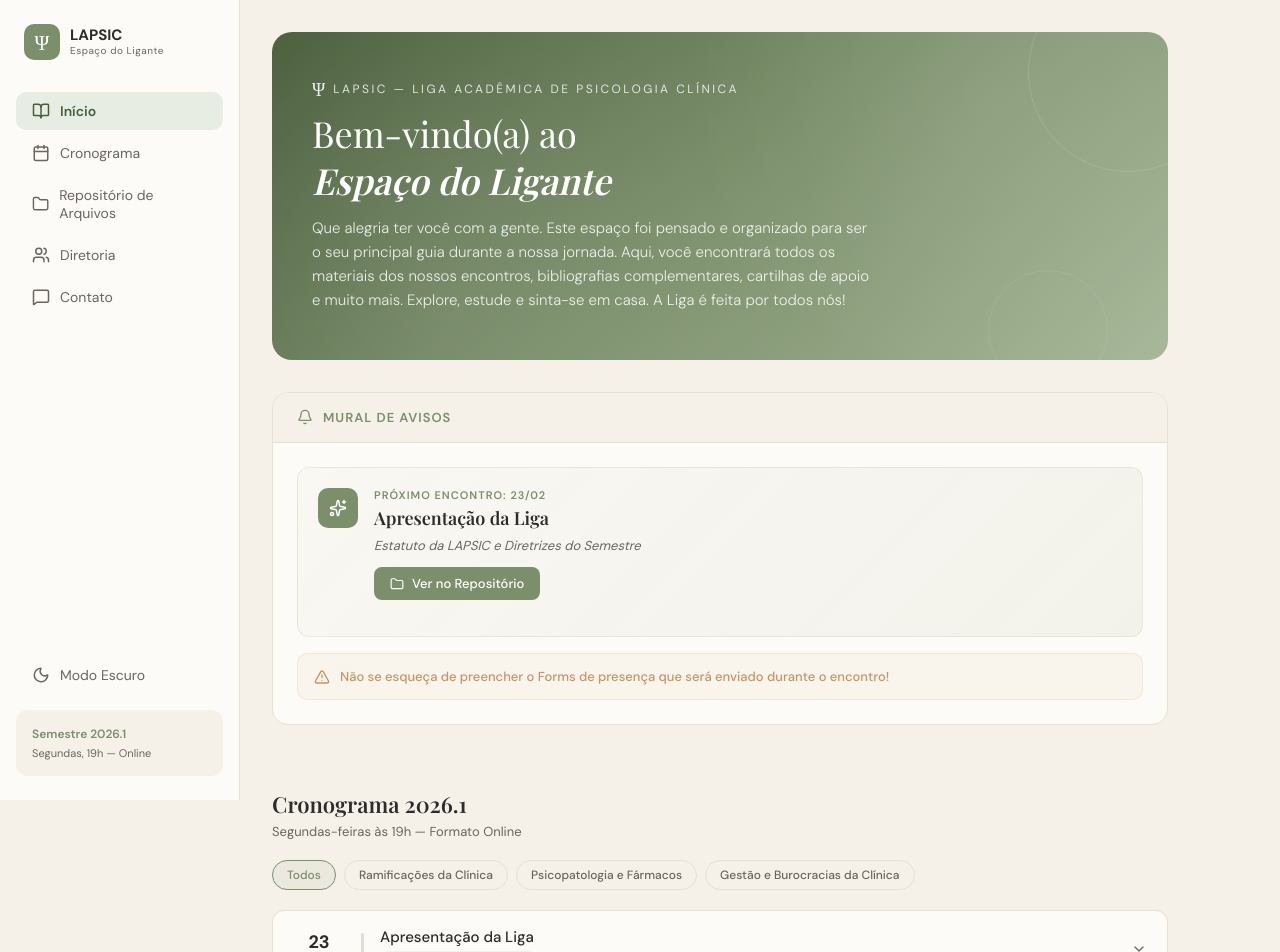
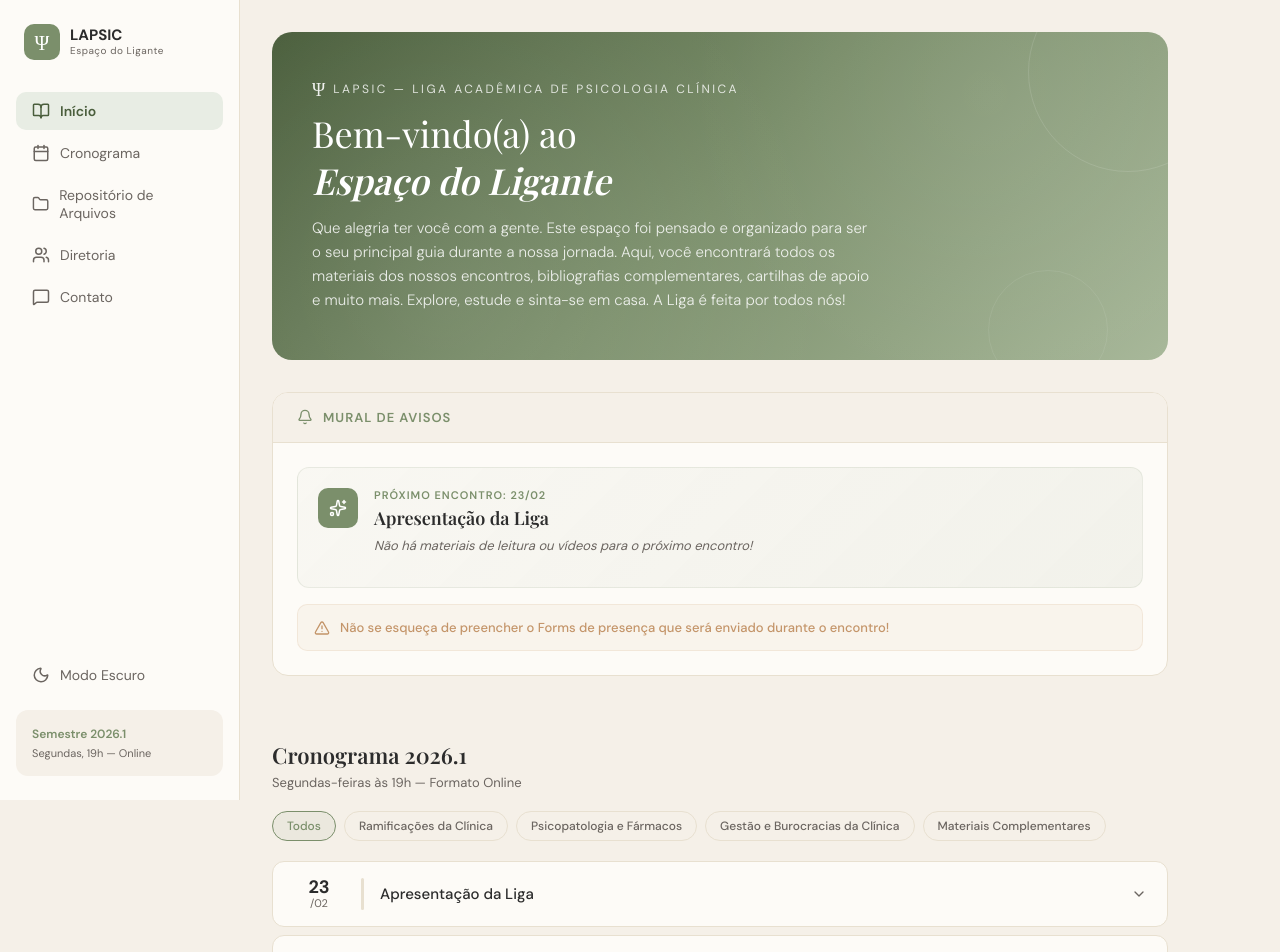
Before and after one commit to juliatakieddine/lapsic-site, a React (Vite) app: page / in a window 1280 px wide. Shown: the top 952 px of the page. Built offline with nearby package versions, Linux system fonts and the light colour scheme; a web font is replaced by a local one.

Commit message:
feat: setup material section and omitted legal documents

```diff
--- a/src/App.jsx
+++ b/src/App.jsx
@@ -4,7 +4,7 @@
   Mail, Phone, ChevronDown, ChevronRight, Clock, MapPin,
   Sparkles, Send, Eye, FileText, Video, Globe, Menu, X,
   GraduationCap, Heart, Brain, Pill, Briefcase, AlertTriangle,
-  CheckCircle, ArrowRight, Moon, Sun, Folder, File, Download, Play, PlayCircle, Search, FileArchive
+  CheckCircle, ArrowRight, Moon, Sun, Folder, File, Download, Play, PlayCircle, Search, FileArchive, Library
 } from "lucide-react";
 
 const LIGHT_COLORS = {
@@ -52,10 +52,11 @@
   "Ramificações da Clínica": { color: "#7B8F6B", icon: Brain },
   "Psicopatologia e Fármacos": { color: "#8B6B5A", icon: Pill },
   "Gestão e Burocracias da Clínica": { color: "#6B7B8F", icon: Briefcase },
+  "Materiais Complementares": { color: "#9F8265", icon: Library },
 };
 
 const CRONOGRAMA = [
-  { data: "23/02", tema: "Apresentação da Liga", bib: "Estatuto da LAPSIC e Diretrizes do Semestre", bibAbnt: null, filePreview: null, part: null, eixo: "Ramificações da Clínica", isDocs: true },
+  { data: "23/02", tema: "Apresentação da Liga", bib: null, bibAbnt: null, filePreview: null, part: null, eixo: null },
   { data: "02/03", tema: "Psicoterapia Online", bib: "Psicoterapia Online: Demanda Crescente e Sugestões para Regulamentação", bibAbnt: "Carmelita Gomes, Marcelo de Araújo", filePreview: "Psicoterapia Online.pdf", part: null, eixo: "Ramificações da Clínica" },
   { data: "09/03", tema: "Psicoterapia Infantil", bib: "A Psicoterapia Infantil no Setting Clínico", bibAbnt: "Rosa Angela Cortez, Sarah Montezuma, Anna Karynne Melo e Virgínia Moreira", filePreview: "psi infantil.pdf", part: null, eixo: "Ramificações da Clínica", videos: [{ title: "Crianças do Movimento", url: "https://www.youtube.com/results?search_query=crianças+do+movimento+documentario" }] },
   { data: "16/03", tema: "Atendimento Emergencial", bib: "Implicações do Pronto-Atendimento Psicológico de Emergência", bibAbnt: "Airle Miranda de Souza e Danielle do Socorro & Victor Augusto Cavaleiro", filePreview: "atendimento emergencial.pdf", part: null, eixo: "Ramificações da Clínica" },
@@ -76,7 +77,6 @@
   {
     folder: "Ramificações da Clínica",
     files: [
-      { name: "IN_RE_127_2024_Ligas_Acadêmicas_Estudantis_(LAE)_Assinada (1).pdf", title: "Diretrizes para Ligas Acadêmicas (Mackenzie)", type: "pdf", size: "1.2 MB", upload: "20/02/2026" },
       { name: "Psicoterapia Online.pdf", title: "Psicoterapia Online: Demanda Crescente e Regulamentação", type: "pdf", size: "2.4 MB", upload: "20/02/2026" },
       { name: "atendimento emergencial.pdf", title: "Implicações do Pronto-Atendimento Psicológico", type: "pdf", size: "890 KB", upload: "20/02/2026" },
       { name: "grupal.pdf", title: "A Prática da Psicoterapia Grupal", type: "pdf", size: "1.5 MB", upload: "20/02/2026" },
@@ -101,6 +101,10 @@
       { name: "RGSA+120+PORT+n10.pdf", title: "Contratos Psicológicos: Uma Revisão", type: "pdf", size: "1.5 MB", upload: "20/02/2026" },
       { name: "rel-latraps.pdf", title: "Modelos e Reflexões sobre Contrato Terapêutico", type: "pdf", size: "1.5 MB", upload: "20/02/2026" }
     ]
+  },
+  {
+    folder: "Materiais Complementares",
+    files: []
   }
 ];
 
```
Also changed, not shown: 1 other file (tests, documents, lock files or other folders).
